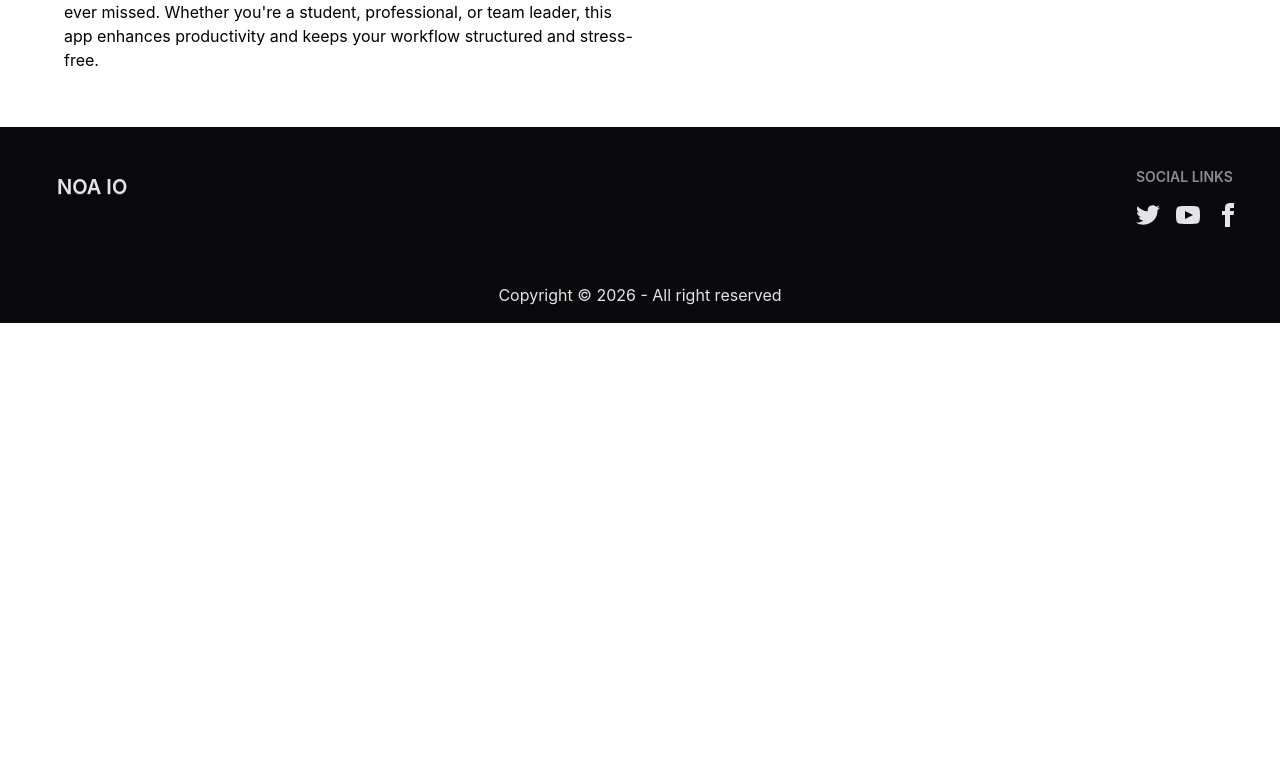
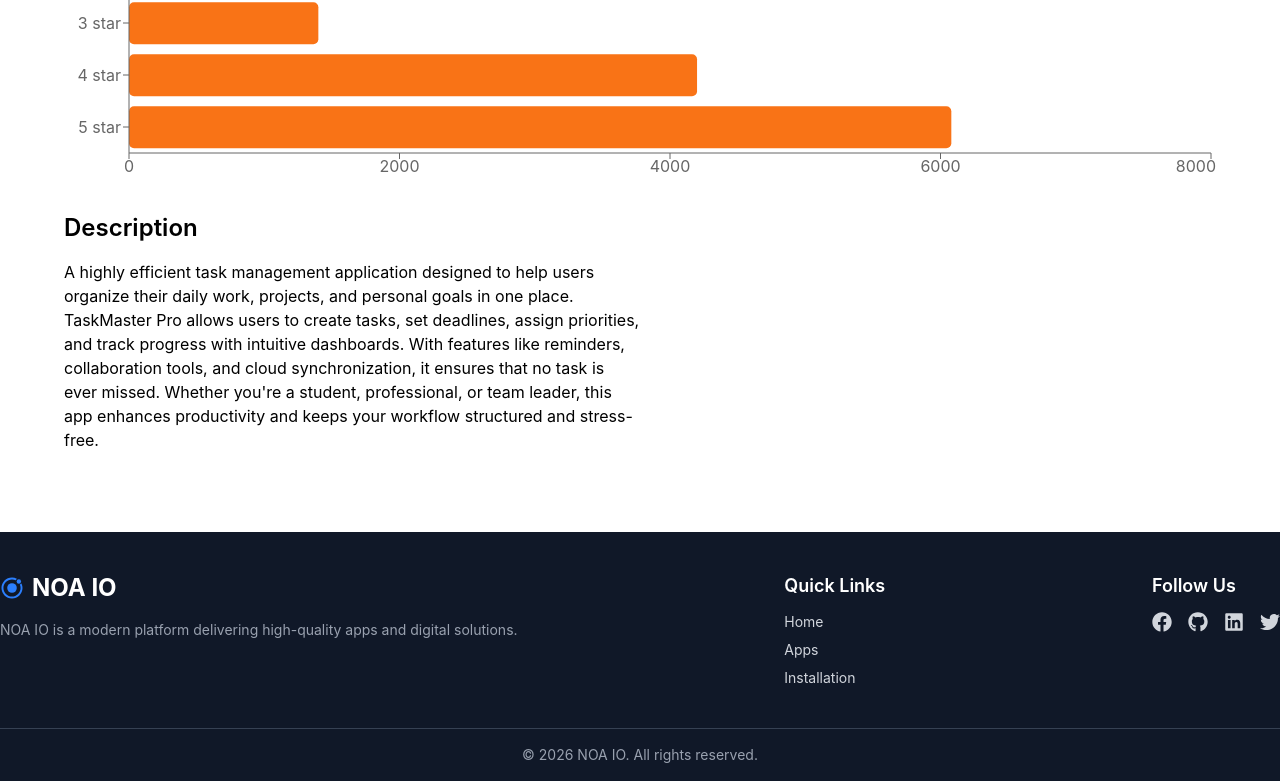
Before and after one commit to tanjim-room/my-app-store, a React (Vite) app: page /apps/1 in a window 1280 px wide. Shown: the part 589-1370 px from the top of the page. Before the commit the page ends 912 px from the top, so only its background shows below. Built offline with nearby package versions, Linux system fonts and the light colour scheme.

Commit message:
added sort image

```diff
--- a/package.json
+++ b/package.json
@@ -16,6 +16,8 @@
     "react-icons": "^5.6.0",
     "react-router": "^7.13.1",
     "react-router-dom": "^7.13.1",
+    "react-toastify": "^11.0.5",
+    "recharts": "^3.8.0",
     "tailwindcss": "^4.2.2"
   },
   "devDependencies": {
--- a/public/apps.json
+++ b/public/apps.json
@@ -1,6 +1,6 @@
 [
   {
-    "image": "https://example.com/images/app1.png",
+    "image": "https://encrypted-tbn0.gstatic.com/images?q=tbn:ANd9GcQXCfP-xwEKYis7rHSJTlK0M_XhCIxPbsVzvA&s",
     "title": "TaskMaster Pro",
     "companyName": "NextGen Soft Ltd.",
     "id": 1,
@@ -18,7 +18,7 @@
     ]
   },
   {
-    "image": "https://example.com/images/app2.png",
+    "image": "https://encrypted-tbn0.gstatic.com/images?q=tbn:ANd9GcQiDyjwnFyMTiP497LRohHaIhXAPxsbuxs6_w&s",
     "title": "PhotoSnap Editor",
     "companyName": "PixelCraft Inc.",
     "id": 2,
@@ -36,7 +36,7 @@
     ]
   },
   {
-    "image": "https://example.com/images/app3.png",
+    "image": "https://encrypted-tbn0.gstatic.com/images?q=tbn:ANd9GcT35A2-Yw5aulqS9a4XEgcr5JRtFsjznHIQtg&s",
     "title": "FitTrack",
     "companyName": "HealthSync",
     "id": 3,
@@ -54,7 +54,7 @@
     ]
   },
   {
-    "image": "https://example.com/images/app4.png",
+    "image": "https://encrypted-tbn0.gstatic.com/images?q=tbn:ANd9GcSX_6c_qLZj7dNtXVYcGVkI1dCUcpdm-qOICw&s",
     "title": "EduLearn",
     "companyName": "SmartStudy Ltd.",
     "id": 4,
@@ -72,7 +72,7 @@
     ]
   },
   {
-    "image": "https://example.com/images/app5.png",
+    "image": "https://encrypted-tbn0.gstatic.com/images?q=tbn:ANd9GcSyvwEELK7Huzj2mLB7bgMQzyS2dciTF1Qmug&s",
     "title": "FoodieGo",
     "companyName": "QuickBite",
     "id": 5,
@@ -90,7 +90,7 @@
     ]
   },
   {
-    "image": "https://example.com/images/app6.png",
+    "image": "https://encrypted-tbn0.gstatic.com/images?q=tbn:ANd9GcSpH9yb92CmBWO5fUkLSawTCyGIojgq0YyvOA&s",
     "title": "TravelMate",
     "companyName": "WanderTech",
     "id": 6,
@@ -108,7 +108,7 @@
     ]
   },
   {
-    "image": "https://example.com/images/app7.png",
+    "image": "https://img.freepik.com/free-vector/mobile-phone-with-cash_78370-7145.jpg?semt=ais_hybrid&w=740&q=80",
     "title": "MoneyWise",
     "companyName": "FinEdge",
     "id": 7,
@@ -126,7 +126,7 @@
     ]
   },
   {
-    "image": "https://example.com/images/app8.png",
+    "image": "https://encrypted-tbn0.gstatic.com/images?q=tbn:ANd9GcT7mzVmmvuNzvjwPooK5gd1NAX0gg4NqoUVRg&s",
     "title": "ChatFlow",
     "companyName": "ConnectHub",
     "id": 8,
@@ -144,7 +144,7 @@
     ]
   },
   {
-    "image": "https://example.com/images/app9.png",
+    "image": "https://encrypted-tbn0.gstatic.com/images?q=tbn:ANd9GcQIKYPbr6rRF3RdF_mIm5M9nTB6j6983zeSOA&s",
     "title": "WeatherNow",
     "companyName": "SkyCast",
     "id": 9,
@@ -162,7 +162,7 @@
     ]
   },
   {
-    "image": "https://example.com/images/app10.png",
+    "image": "https://encrypted-tbn0.gstatic.com/images?q=tbn:ANd9GcRXePAHEAYljfsf1PwMCh8waXwMbST44iC5rA&s",
     "title": "GameZone",
     "companyName": "PlaySphere",
     "id": 10,
@@ -180,7 +180,7 @@
     ]
   },
   {
-    "image": "https://example.com/images/app11.png",
+    "image": "https://encrypted-tbn0.gstatic.com/images?q=tbn:ANd9GcRGquuqVBccP9aHZHibJ5prfAWPI7OIuDOqBg&s",
     "title": "NoteQuick",
     "companyName": "WriteEase",
     "id": 11,
@@ -198,7 +198,7 @@
     ]
   },
   {
-    "image": "https://example.com/images/app12.png",
+    "image": "https://encrypted-tbn0.gstatic.com/images?q=tbn:ANd9GcSK1NdFJSoOtEnBj9vsW_8aiF49XxS2T94zpA&s",
     "title": "ShopEasy",
     "companyName": "MarketHub",
     "id": 12,
@@ -216,7 +216,7 @@
     ]
   },
   {
-    "image": "https://example.com/images/app13.png",
+    "image": "https://encrypted-tbn0.gstatic.com/images?q=tbn:ANd9GcRFiZ9WXlgyoeToB4AjoI36IN6HTDVwWIxigQ&s",
     "title": "MusicWave",
     "companyName": "SoundCore",
     "id": 13,
@@ -234,7 +234,7 @@
     ]
   },
   {
-    "image": "https://example.com/images/app14.png",
+    "image": "https://encrypted-tbn0.gstatic.com/images?q=tbn:ANd9GcQosP4GNtcAjVB9Xu_F7LFLQsbvojOAE1giuw&s",
     "title": "SecureVault",
     "companyName": "CyberSafe",
     "id": 14,
@@ -252,7 +252,7 @@
     ]
   },
   {
-    "image": "https://example.com/images/app15.png",
+    "image": "https://encrypted-tbn0.gstatic.com/images?q=tbn:ANd9GcRYoUIsjQTnd7hjPtOPlgc-KBbS6AhPM0mJUA&s",
     "title": "LanguageBoost",
     "companyName": "LinguaTech",
     "id": 15,
@@ -270,7 +270,7 @@
     ]
   },
   {
-    "image": "https://example.com/images/app16.png",
+    "image": "https://encrypted-tbn0.gstatic.com/images?q=tbn:ANd9GcTxrAs3CSK8Fnq0CrViOM7hCDw70nTJ90TfKg&s",
     "title": "CarCare",
     "companyName": "AutoAssist",
     "id": 16,
@@ -288,7 +288,7 @@
     ]
   },
   {
-    "image": "https://example.com/images/app17.png",
+    "image": "https://encrypted-tbn0.gstatic.com/images?q=tbn:ANd9GcT-ubCjXVtkXkSeRQMu4t8IXRauR5XFXXNkjw&s",
     "title": "MindRelax",
     "companyName": "CalmTech",
     "id": 17,
@@ -306,7 +306,7 @@
     ]
   },
   {
-    "image": "https://example.com/images/app18.png",
+    "image": "https://encrypted-tbn0.gstatic.com/images?q=tbn:ANd9GcQ5Ge3ODWB6NUv9ghSEhghRS6iM3RGsxtTW9Q&s",
     "title": "CodeMaster",
     "companyName": "DevHub",
     "id": 18,
@@ -324,7 +324,7 @@
     ]
   },
   {
-    "image": "https://example.com/images/app19.png",
+    "image": "https://encrypted-tbn0.gstatic.com/images?q=tbn:ANd9GcRQkHkPUczLQ1i3FVKcPkoegKSSkx0zSZIMdQ&s",
     "title": "PetCare",
     "companyName": "HappyPets",
     "id": 19,
@@ -342,7 +342,7 @@
     ]
   },
   {
-    "image": "https://example.com/images/app20.png",
+    "image": "https://encrypted-tbn0.gstatic.com/images?q=tbn:ANd9GcR4n7TozCvMUxX03lligVAx4O_udMnAgzDZTw&s",
     "title": "NewsFlash",
     "companyName": "GlobalNews",
     "id": 20,
--- a/src/components/AppCard.jsx
+++ b/src/components/AppCard.jsx
@@ -10,7 +10,7 @@ const AppCard = ({ app }) => {
                 <div className="card  shadow-sm">
                     <figure>
                         <img
-                            src="https://img.daisyui.com/images/stock/photo-1606107557195-0e29a4b5b4aa.webp"
+                            src={app.image} className='p-4 w-full h-48 object-cover'
                             alt="Shoes" />
                     </figure>
                     <div className="card-body bg-white">
--- a/src/components/AppDetail.jsx
+++ b/src/components/AppDetail.jsx
@@ -3,22 +3,34 @@ import { MdOutlineFileDownload, MdOutlineStar, MdReviews } from 'react-icons/md'
 import { useLoaderData, useParams } from 'react-router';
 import Description from './Description';
 import { AppContext } from '../layouts/MainLayout';
+import { ToastContainer } from 'react-toastify';
+import ReviewChart from './ReviewChart';
 
 const AppDetail = () => {
-    const {install , setInstall, handleInstall} = useContext(AppContext);
+    const { install, setInstall, handleInstall } = useContext(AppContext);
     const appsData = useLoaderData();
     console.log(appsData);
     const { id } = useParams();
 
     const app = appsData.find(app => app.id === parseInt(id));
-    const {description} = app
+    if (!app) {
+        return (
+            <div className='px-16 mt-8 min-h-[620px] text-center flex flex-col items-center justify-center'>
+                <h2 className='text-2xl font-semibold'>App not found</h2>
+                <p className='mt-2 text-gray-600'>The app you requested does not exist.</p>
+            </div>
+        );
+    }
+
+    const { description } = app
     console.log(install)
     return (
-        <div className='px-16 mt-8 h-[620px]'>
+        <div className='px-16 mt-8 min-h-[620px]'>
+
             <div className="card card-side shadow-sm">
                 <figure>
                     <img
-                        src="https://img.daisyui.com/images/stock/photo-1635805737707-575885ab0820.webp" className='p-4 w-72 h-72'
+                        src={app?.image} className='p-4 w-72 h-72'
                         alt="Movie" />
                 </figure>
                 <div className="card-body">
@@ -44,14 +56,15 @@ const AppDetail = () => {
                     </div>
 
                     <div className="card-actions mt-2">
-                       {
-                        install.includes(app.id) ? <button className='btn bg-[#00D390] border-none text-gray-500' disabled>Installed</button> : <button onClick={() => handleInstall(app.id)} className='btn bg-[#00D390] border-none'>Install Now ({app?.size} MB)</button>
-                       }
+                        {
+                            install.includes(app.id) ? <button className='btn bg-[#00D390] border-none text-gray-500' disabled>Installed</button> : <button onClick={() => handleInstall(app.id)} className='btn bg-[#00D390] border-none'>Install Now ({app?.size} MB)</button>
+                        }
                     </div>
 
                 </div>
 
             </div>
+            <ReviewChart app={app}></ReviewChart>
             <Description description={description}></Description>
         </div>
     );
--- a/src/components/Footer.jsx
+++ b/src/components/Footer.jsx
@@ -1,67 +1,55 @@
-import React from 'react';
+import { FaFacebook, FaGithub, FaLinkedin, FaTwitter } from "react-icons/fa";
+import { IoLogoIonic } from "react-icons/io5";
+import { Link } from "react-router-dom";
 
 const Footer = () => {
-    return (
-        <div className=''>
-            <footer className="footer sm:footer-horizontal bg-neutral text-neutral-content p-10 flex justify-between">
-  <aside>
+  return (
+    <footer className="bg-gray-900 text-gray-300 mt-10">
+      <div className="max-w-7xl mx-auto  py-10 flex justify-between gap-4">
 
-    <p>
-     <a className="btn btn-ghost text-xl">NOA IO</a>
-    </p>
-  </aside>
-  <nav className='justify-end'>
-    <h6 className="footer-title">Social Links</h6>
-    <div className="grid grid-flow-col gap-4">
-      <a>
-        <svg
-          xmlns="http://www.w3.org/2000/svg"
-          width="24"
-          height="24"
-          viewBox="0 0 24 24"
-          className="fill-current">
-          <path
-            d="M24 4.557c-.883.392-1.832.656-2.828.775 1.017-.609 1.798-1.574 2.165-2.724-.951.564-2.005.974-3.127 1.195-.897-.957-2.178-1.555-3.594-1.555-3.179 0-5.515 2.966-4.797 6.045-4.091-.205-7.719-2.165-10.148-5.144-1.29 2.213-.669 5.108 1.523 6.574-.806-.026-1.566-.247-2.229-.616-.054 2.281 1.581 4.415 3.949 4.89-.693.188-1.452.232-2.224.084.626 1.956 2.444 3.379 4.6 3.419-2.07 1.623-4.678 2.348-7.29 2.04 2.179 1.397 4.768 2.212 7.548 2.212 9.142 0 14.307-7.721 13.995-14.646.962-.695 1.797-1.562 2.457-2.549z"></path>
-        </svg>
-      </a>
-      <a>
-        <svg
-          xmlns="http://www.w3.org/2000/svg"
-          width="24"
-          height="24"
-          viewBox="0 0 24 24"
-          className="fill-current">
-          <path
-            d="M19.615 3.184c-3.604-.246-11.631-.245-15.23 0-3.897.266-4.356 2.62-4.385 8.816.029 6.185.484 8.549 4.385 8.816 3.6.245 11.626.246 15.23 0 3.897-.266 4.356-2.62 4.385-8.816-.029-6.185-.484-8.549-4.385-8.816zm-10.615 12.816v-8l8 3.993-8 4.007z"></path>
-        </svg>
-      </a>
-      <a>
-        <svg
-          xmlns="http://www.w3.org/2000/svg"
-          width="24"
-          height="24"
-          viewBox="0 0 24 24"
-          className="fill-current">
-          <path
-            d="M9 8h-3v4h3v12h5v-12h3.642l.358-4h-4v-1.667c0-.955.192-1.333 1.115-1.333h2.885v-5h-3.808c-3.596 0-5.192 1.583-5.192 4.615v3.385z"></path>
-        </svg>
-      </a>
-    </div>
-  </nav>
+        <div>
+          <div className="flex items-center gap-2 text-white text-2xl font-bold">
+            <IoLogoIonic className="text-blue-500" />
+            <span>NOA IO</span>
+          </div>
+          <p className="mt-4 text-sm text-gray-400">
+            NOA IO is a modern platform delivering high-quality apps and digital solutions.
+          </p>
+        </div>
 
-</footer>
+        <div>
+          <h3 className="text-white text-lg font-semibold mb-3">Quick Links</h3>
+          <ul className="space-y-2 text-sm">
+            <li>
+              <Link to="/" className="hover:text-white">Home</Link>
+            </li>
+            <li>
+              <Link to="/apps" className="hover:text-white">Apps</Link>
+            </li>
+            <li>
+              <Link to="/installation" className="hover:text-white">Installation</Link>
+            </li>
 
+          </ul>
+        </div>
 
-<footer className="sm:footer-horizontal bg-neutral text-neutral-content items-center p-4">
+        <div>
+          <h3 className="text-white text-lg font-semibold mb-3">Follow Us</h3>
+          <div className="flex gap-4 text-xl">
+            <a href="#"><FaFacebook /></a>
+            <a href="#"><FaGithub /></a>
+            <a href="#"><FaLinkedin /></a>
+            <a href="#"><FaTwitter /></a>
+          </div>
+        </div>
 
-  <div className="flex justify-center text-center">
+      </div>
 
-    <p className='text-center'>Copyright © {new Date().getFullYear()} - All right reserved</p>
-  </div>
-
-</footer>
-        </div>
-    );
+      <div className="border-t border-gray-700 text-center py-4 text-sm text-gray-400">
+        © {new Date().getFullYear()} NOA IO. All rights reserved.
+      </div>
+    </footer>
+  );
 };
 
 export default Footer;
--- a/src/components/InstalledCard.jsx
+++ b/src/components/InstalledCard.jsx
@@ -9,7 +9,7 @@ const InstalledCard = ({ app }) => {
         <div className='flex justify-between items-center  py-4 border-1 rounded-md mx-20 border-gray-300 px-4 mb-4'>
             <div className='flex gap-4 items-center'>
                 <div>
-                    <img src="" alt="" className='h-16 w-16 bg-gray-200 rounded-md' />
+                    <img src={app?.image} alt="" className='h-16 w-16 bg-gray-200 rounded-md' />
                 </div>
                 <div className='space-y-1'>
                     <h2 className='text-lg font-semibold'>{app.title}</h2>
--- a/src/components/Navbar.jsx
+++ b/src/components/Navbar.jsx
@@ -1,6 +1,6 @@
 import React from 'react';
 import { Link, NavLink } from 'react-router';
-import { IoLogoGithub } from "react-icons/io5";
+import { IoLogoGithub, IoLogoIonic } from "react-icons/io5";
 
 const Navbar = () => {
     const navLinks = [
@@ -31,7 +31,8 @@ const Navbar = () => {
                         }
                         </ul>
                     </div>
-                    <Link to="/" className="btn btn-ghost text-xl">NOA IO</Link>
+                    <Link to="/" className="btn btn-ghost text-xl"><IoLogoIonic className="text-blue-500" />
+                                <span>NOA IO</span></Link>
                 </div>
                 <div className="navbar-center hidden lg:flex">
                     <ul className="menu menu-horizontal px-1">
--- /dev/null
+++ b/src/components/ReviewChart.jsx
@@ -0,0 +1,24 @@
+import React from 'react';
+import { Bar, BarChart, ResponsiveContainer, Tooltip, XAxis, YAxis } from 'recharts';
+
+const ReviewChart = ({ app }) => {
+    const data = app.ratings;
+    return (
+        <div>
+            <div>
+                <h2 className='font-semibold text-2xl py-6'>Ratings</h2>
+            </div>
+            <ResponsiveContainer width="100%" height={300}>
+                <BarChart data={data} layout="vertical">
+                    <XAxis type="number" />
+                    <YAxis type="category" dataKey="name" />
+                    <Tooltip />
+
+                    <Bar dataKey="count" fill="#f97316" radius={[5, 5, 5, 5]} />
+                </BarChart>
+            </ResponsiveContainer>
+        </div>
+    );
+};
+
+export default ReviewChart;
--- a/src/index.css
+++ b/src/index.css
@@ -0,0 +1,3 @@
+#root {
+  background-color: white;
+}
```
Also changed, not shown: src/components/AppsPage.jsx (+58 -6 lines), src/components/InstallPage.jsx (+31 -7 lines), src/layouts/MainLayout.jsx (+32 -8 lines), 1 other file (tests, documents, lock files or other folders).
